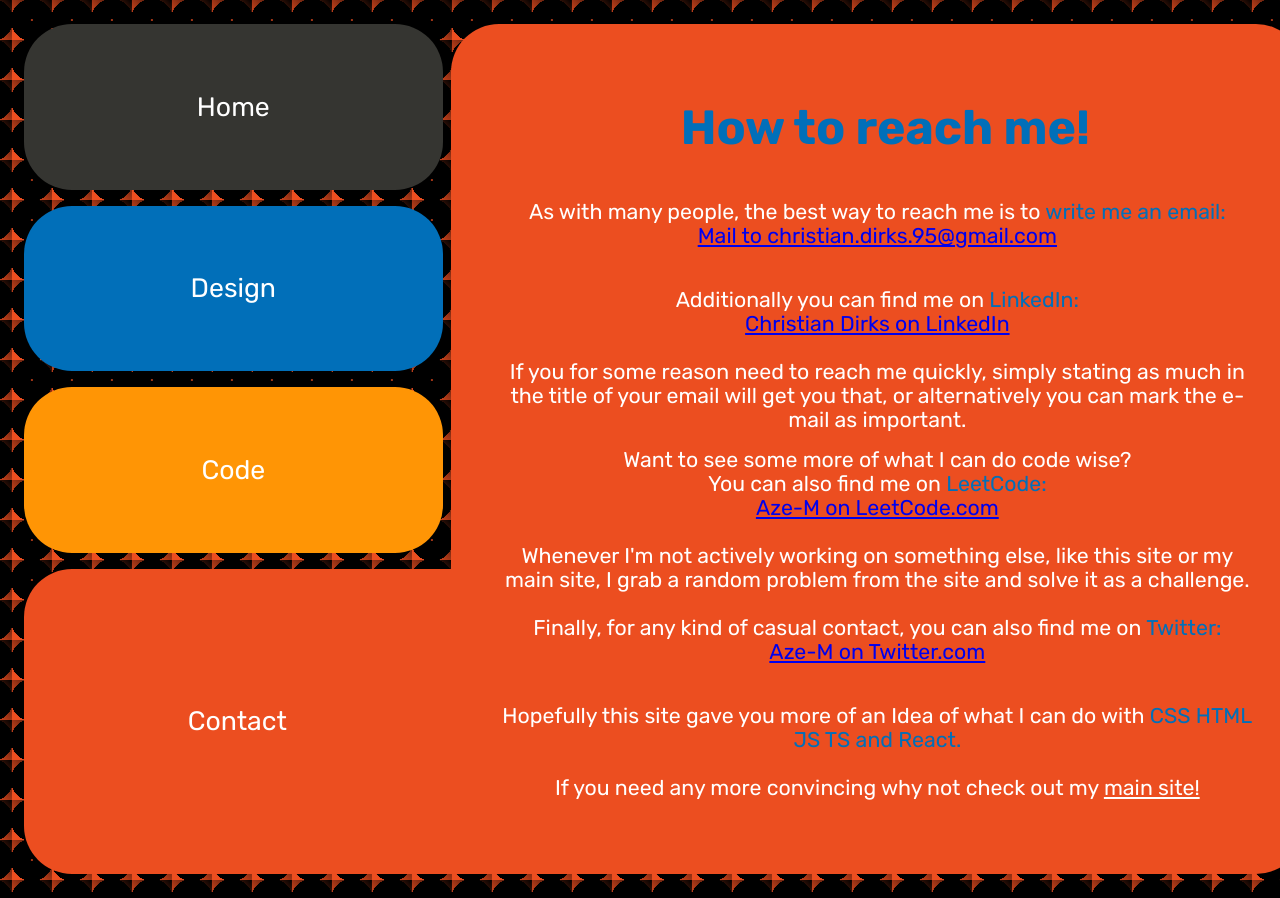
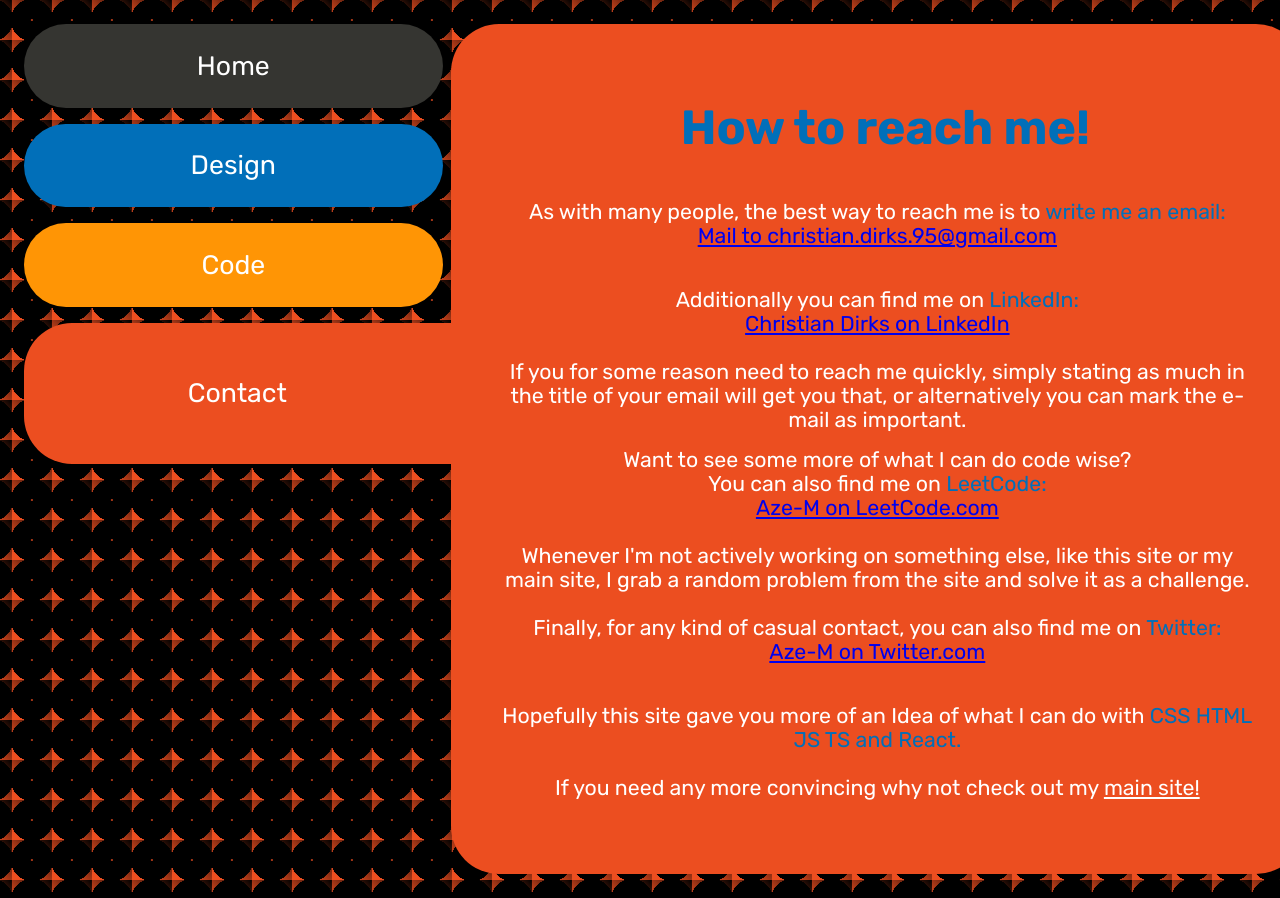
Before and after one commit to Aze-M/Portfolio-Site, a React (Vite) app: page /#/contact in a window 1280 px wide. Shown: the top 898 px of the page. Built offline with nearby package versions, Linux system fonts and the light colour scheme.

Commit message:
Nav made smaller.

```diff
--- a/src/App.css
+++ b/src/App.css
@@ -41,7 +41,8 @@
 }
 
 .menu {
-  height: 100%;
+  height: 50%;
+  min-height: 440px;
   list-style: none;
 
   display: flex;
--- a/src/pages/contact.tsx
+++ b/src/pages/contact.tsx
@@ -7,7 +7,7 @@ export default class Contact extends React.Component {
         setActive("contact");
         setColorClass("content", "dora");
         setBGColor("--main-d-orange");
-        setBorderRad("content", ["tl_round"]);
+        setBorderRad("content", ["tl_round","bl_round"]);
         toggleInactive("content");
         toggleInactiveClass("tgl-me")
     }
```
